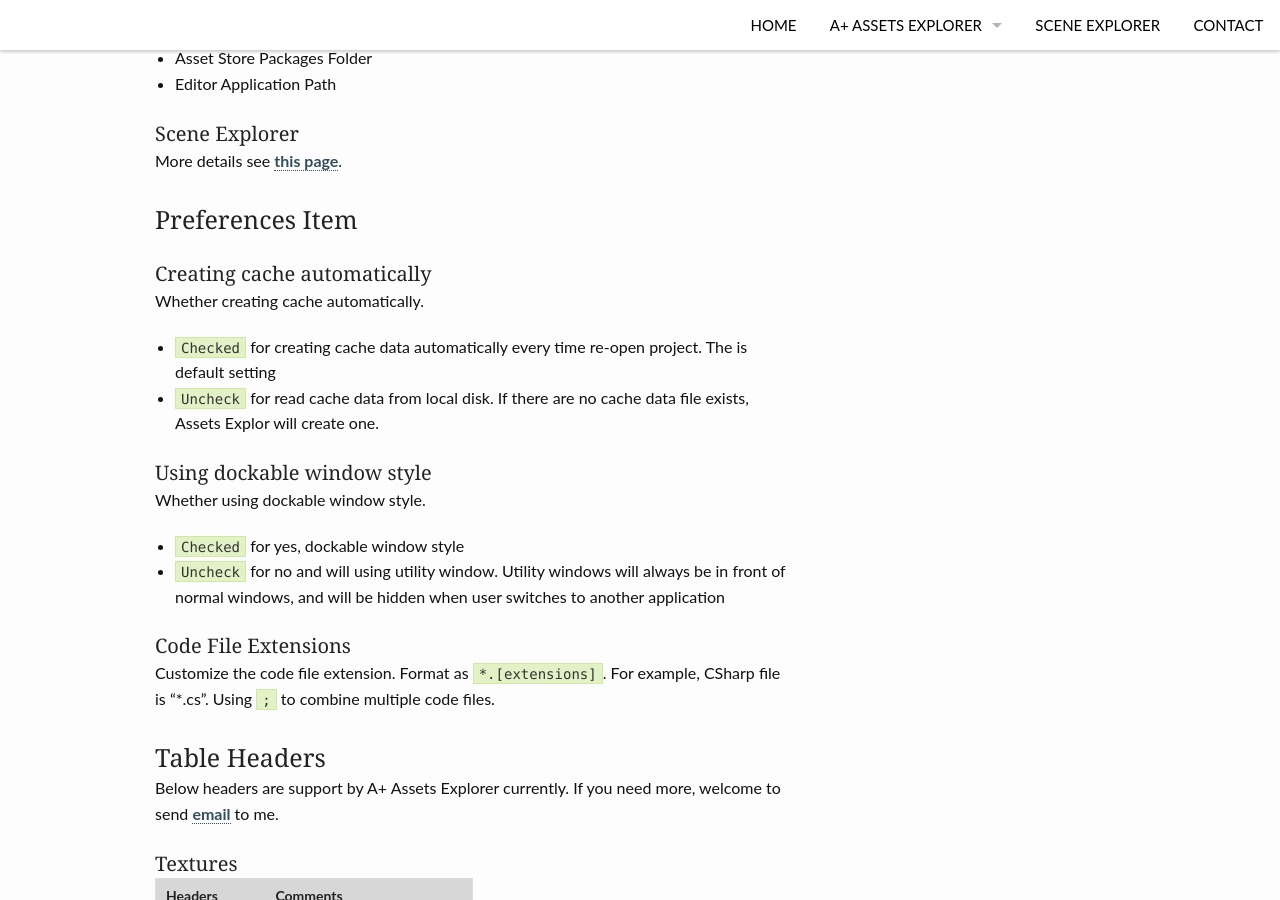
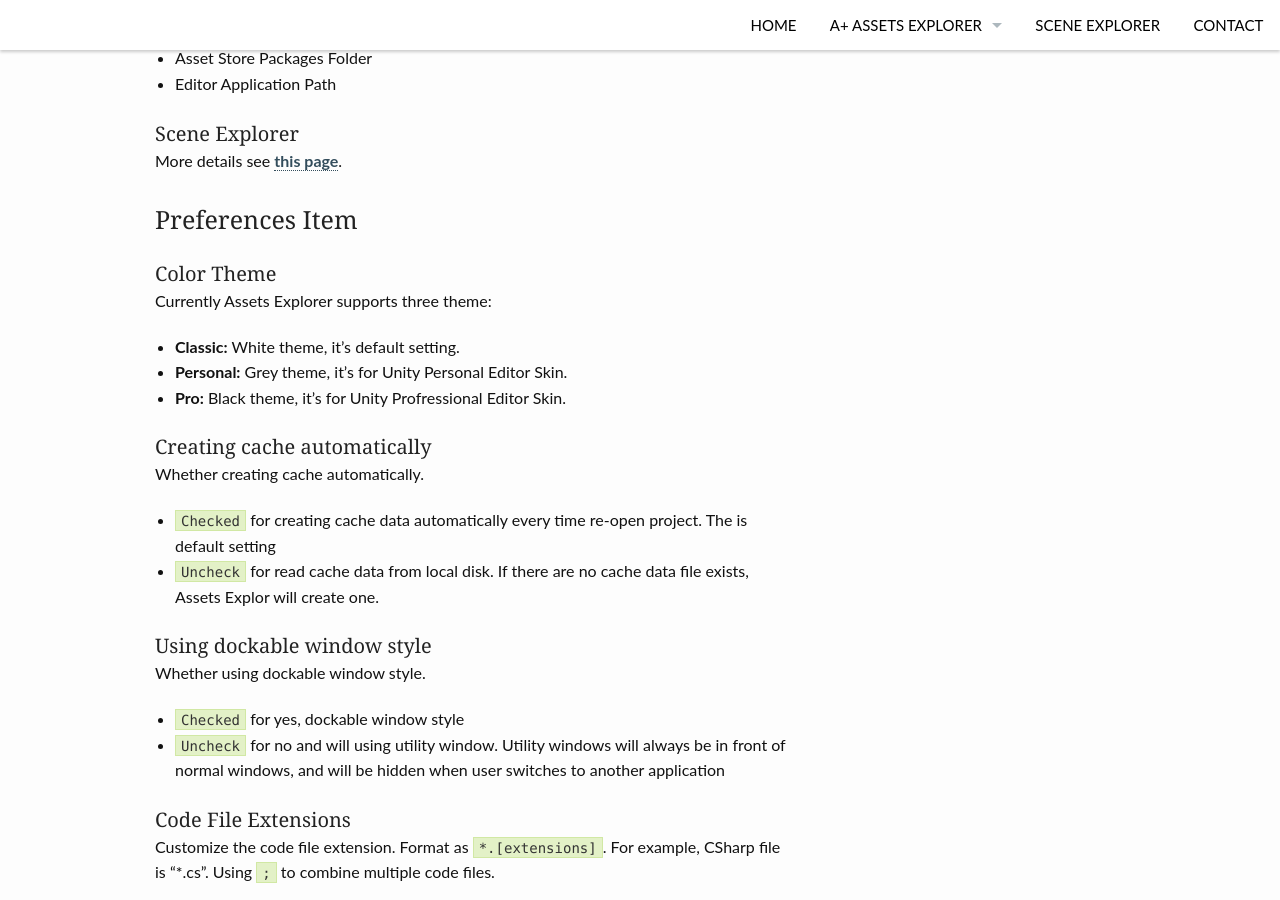
Before and after one commit to amloveyweb/amloveyweb.github.io, a Jekyll site: the page built from pages/AssetsExplorer/assetexplorer_manual.md, in a window 1280 px wide and 900 px high, scrolled down 2136 px. Built offline with Jekyll 4.4.1, drawn with Linux system fonts in a browser that asks for light colours; comment, search, counter and statistics services are not loaded; some of the changed text lies outside the part shown.

Commit message:
update for v 1.1.4

```diff
--- a/pages/AssetsExplorer/assetexplorer_manual.md
+++ b/pages/AssetsExplorer/assetexplorer_manual.md
@@ -98,6 +98,14 @@
 More details see [this page](http://www.amlovey.com/SceneExplorer/).
 
 ### Preferences Item
+
+#### Color Theme
+
+Currently Assets Explorer supports three theme:
+
+* __Classic:__ White theme, it's default setting.
+* __Personal:__ Grey theme, it's for Unity Personal Editor Skin.
+* __Pro:__ Black theme, it's for Unity Profressional Editor Skin.
 
 #### Creating cache automatically
 
```
Also changed, not shown: other parts of pages/AssetsExplorer/assetexplorer_manual.md (+1 -1 lines).
